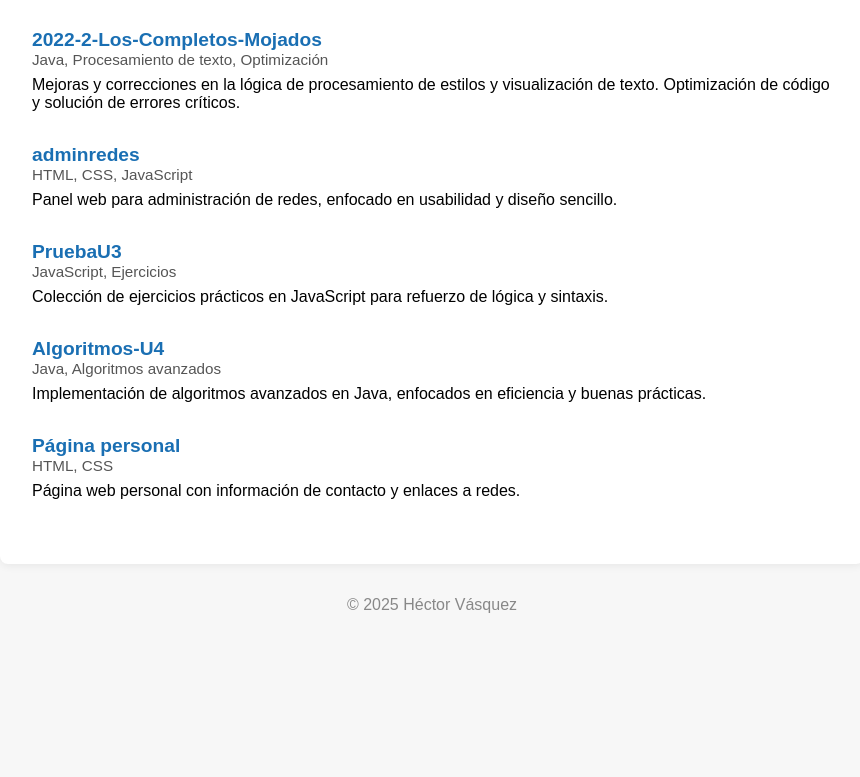
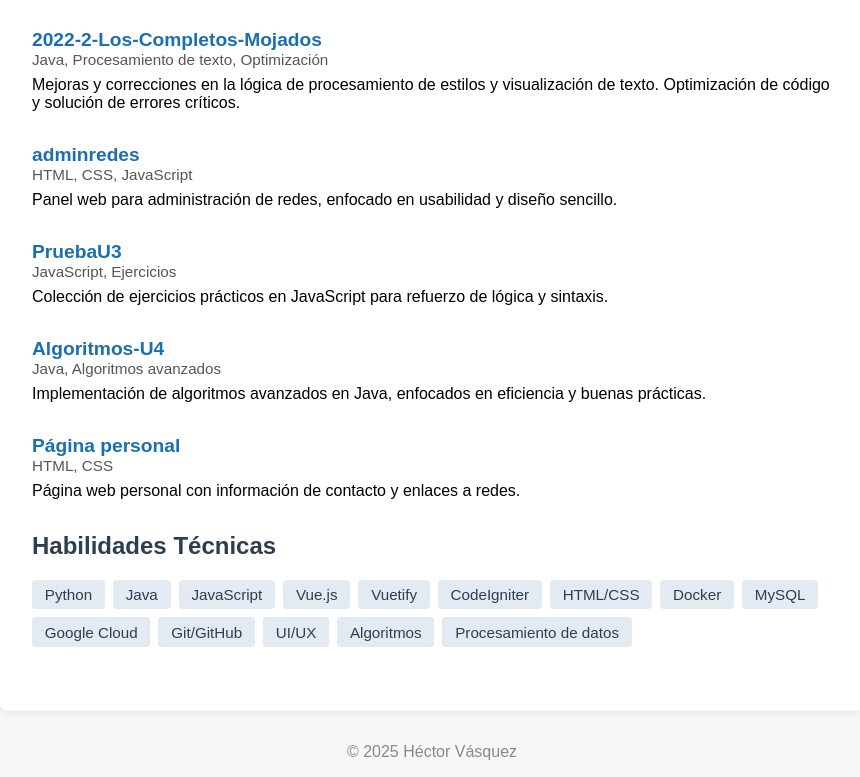
Before and after one commit to HectorV02/HectorV02, a plain HTML site: page index.html in a window 1280 px wide. Shown: the part 563-1340 px from the top of the page, without its empty margins (208-1068 px from the left). Before the commit the page ends 1193 px from the top, so only its background shows below. Drawn offline with Linux system fonts and the light colour scheme.

Commit message:
Actualiza index.html con habilidades técnicas y últimos cambios manuales

```diff
--- a/index.html
+++ b/index.html
@@ -13,6 +13,9 @@
     .project-title { font-size: 1.2rem; font-weight: bold; color: #1a6fb3; }
     .project-desc { margin: 0.5rem 0 0.5rem 0; }
     .tags { font-size: 0.95rem; color: #555; }
+    .skills { margin: 2rem 0; }
+    .skills-list { display: flex; flex-wrap: wrap; gap: 0.5rem; }
+    .skill { background: #e3eaf2; color: #2d3e50; border-radius: 4px; padding: 0.4rem 0.8rem; font-size: 0.95rem; }
     footer { text-align: center; color: #888; margin: 2rem 0 1rem 0; }
     a { color: #1a6fb3; text-decoration: none; }
     a:hover { text-decoration: underline; }
@@ -61,6 +64,25 @@
       <div class="tags">HTML, CSS</div>
       <div class="project-desc">Página web personal con información de contacto y enlaces a redes.</div>
     </div>
+    <section class="skills">
+      <h2>Habilidades Técnicas</h2>
+      <div class="skills-list">
+        <span class="skill">Python</span>
+        <span class="skill">Java</span>
+        <span class="skill">JavaScript</span>
+        <span class="skill">Vue.js</span>
+        <span class="skill">Vuetify</span>
+        <span class="skill">CodeIgniter</span>
+        <span class="skill">HTML/CSS</span>
+        <span class="skill">Docker</span>
+        <span class="skill">MySQL</span>
+        <span class="skill">Google Cloud</span>
+        <span class="skill">Git/GitHub</span>
+        <span class="skill">UI/UX</span>
+        <span class="skill">Algoritmos</span>
+        <span class="skill">Procesamiento de datos</span>
+      </div>
+    </section>
   </main>
   <footer>
     &copy; 2025 Héctor Vásquez
```
